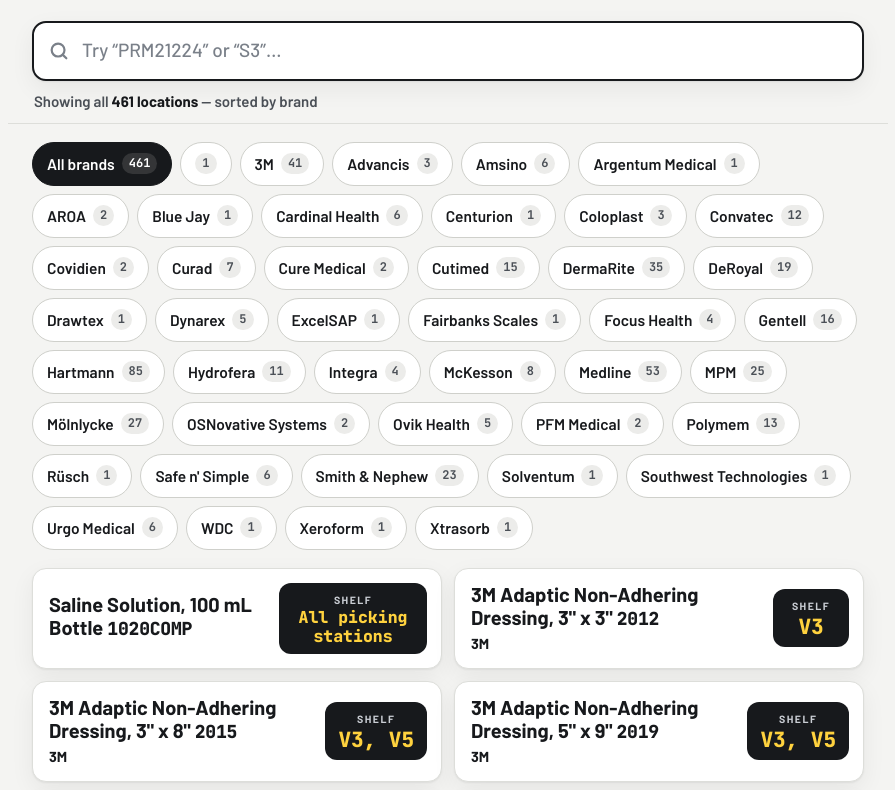
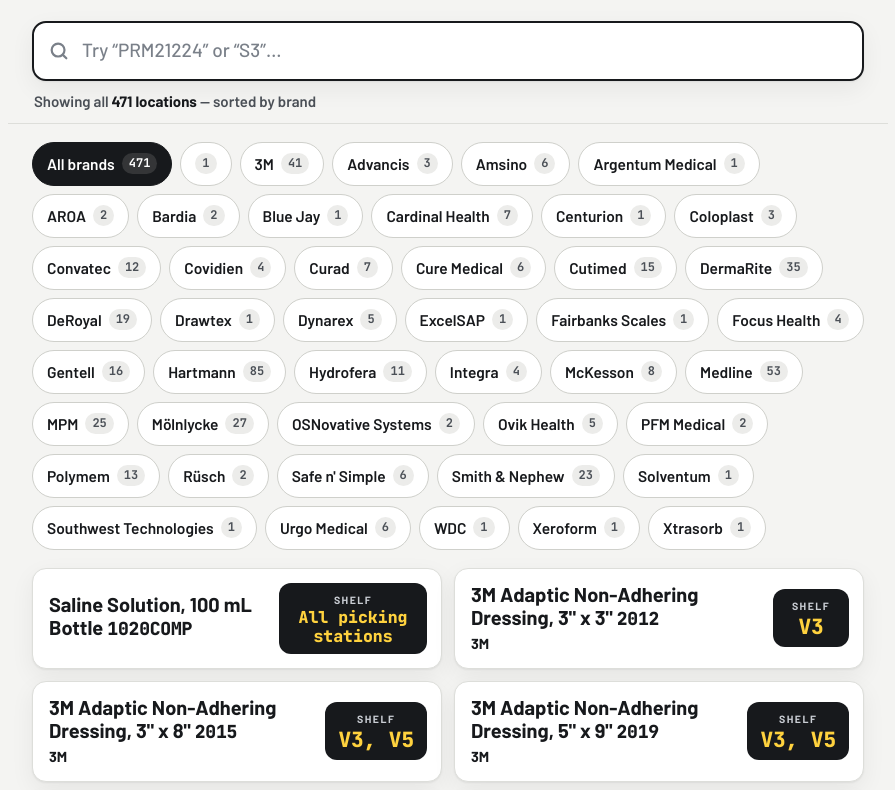
Before and after one commit to scottsullivan13-Dewey/Warehouse-Item-Lookup, a plain HTML site: page index.html in a window 1280 px wide. Shown: the part 199-989 px from the top of the page, without its empty margins (192-1087 px from the left). Drawn offline with nearby package versions, Linux system fonts and the light colour scheme.

Commit message:
Nov 16 urology Q9 + Q10: 10 items — Covidien Dover 8887660168/8887660184, Cardinal Dover 8887660221, Cure ULTRA M18C/HM14C/ULTRAPlus12/K2, Rusch 318114, Bardia 802514/802516; AS44016 gains Q9, 802514 gains Q10; new brand Bardia

```diff
--- a/index.html
+++ b/index.html
@@ -1010,13 +1010,29 @@
         { item: "ASEPT 1,000 mL Drainage Kit", part: "M7000", mfr: "PFM Medical", shelf: "Q7 (overstock)", general: false },
         // Amsino
         { item: "AMSure Urethral Catheterization Tray", part: "AS870", mfr: "Amsino", shelf: "Q7 (overstock)", general: false },
-        { item: "AMSure Red Rubber Latex Urethral Catheter, 16Fr, 16in", part: "AS44016", mfr: "Amsino", shelf: "Q7 (overstock), Q8", general: false },
+        { item: "AMSure Red Rubber Latex Urethral Catheter, 16Fr, 16in", part: "AS44016", mfr: "Amsino", shelf: "Q7 (overstock), Q8, Q9", general: false },
         { item: "AMSure Red Rubber Latex Urethral Catheter, 14Fr, 16in", part: "AS44014", mfr: "Amsino", shelf: "Q8", general: false },
         { item: "AMSure Red Rubber Latex Urethral Catheter, 18Fr, 16in", part: "AS44018", mfr: "Amsino", shelf: "Q8", general: false },
         // Cardinal Health
         { item: "Dover Red Rubber Urethral Catheter, 20Fr", part: "8887660218", mfr: "Cardinal Health", shelf: "Q8", general: false },
         // Rüsch
         { item: "All Purpose Catheter Robinson/Nelaton, Ch 16", part: "351016", mfr: "Rüsch", shelf: "Q8", general: false },
+        // Covidien
+        { item: "Dover Red Rubber Urethral Catheter, 16Fr", part: "8887660168", mfr: "Covidien", shelf: "Q9", general: false },
+        { item: "Dover Red Rubber Urethral Catheter, 18Fr", part: "8887660184", mfr: "Covidien", shelf: "Q9", general: false },
+        // Cardinal Health
+        { item: "Dover Red Rubber Urethral Catheter, 22Fr", part: "8887660221", mfr: "Cardinal Health", shelf: "Q9", general: false },
+        // Cure Medical
+        { item: "Cure Ultra Male 16in Sterile Intermittent Catheter, Coudé Tip, 18Fr", part: "ULTRA M18C", mfr: "Cure Medical", shelf: "Q9", general: false },
+        // Rüsch
+        { item: "Coude Foley Catheter, Pure Gold PTFE Coated, Ch 14", part: "318114", mfr: "Rüsch", shelf: "Q9", general: false },
+        // Bardia
+        { item: "Bardia Coude Olive Tip Catheter, Urethral, 14Fr", part: "802514", mfr: "Bardia", shelf: "Q9, Q10", general: false },
+        { item: "Bardia Coude Olive Tip Catheter, Urethral, 16Fr", part: "802516", mfr: "Bardia", shelf: "Q10", general: false },
+        // Cure Medical
+        { item: "Cure Catheter, Coudé Tip, 14Fr, 16in Sterile Intermittent, Hydrophilic Coated with Water Packet and Gripper", part: "HM14C", mfr: "Cure Medical", shelf: "Q10", general: false },
+        { item: "Cure ULTRA Plus Sterile Intermittent Catheter, Straight Tip, 12Fr", part: "ULTRAPlus12", mfr: "Cure Medical", shelf: "Q10", general: false },
+        { item: "Catheter Insertion Kit", part: "K2", mfr: "Cure Medical", shelf: "Q10", general: false },
       ];
 
       // Sort by manufacturer, then item/part — the order the page always shows.
```
Also changed, not shown: warehouse-item-lookup.html (+17 -1 lines).
